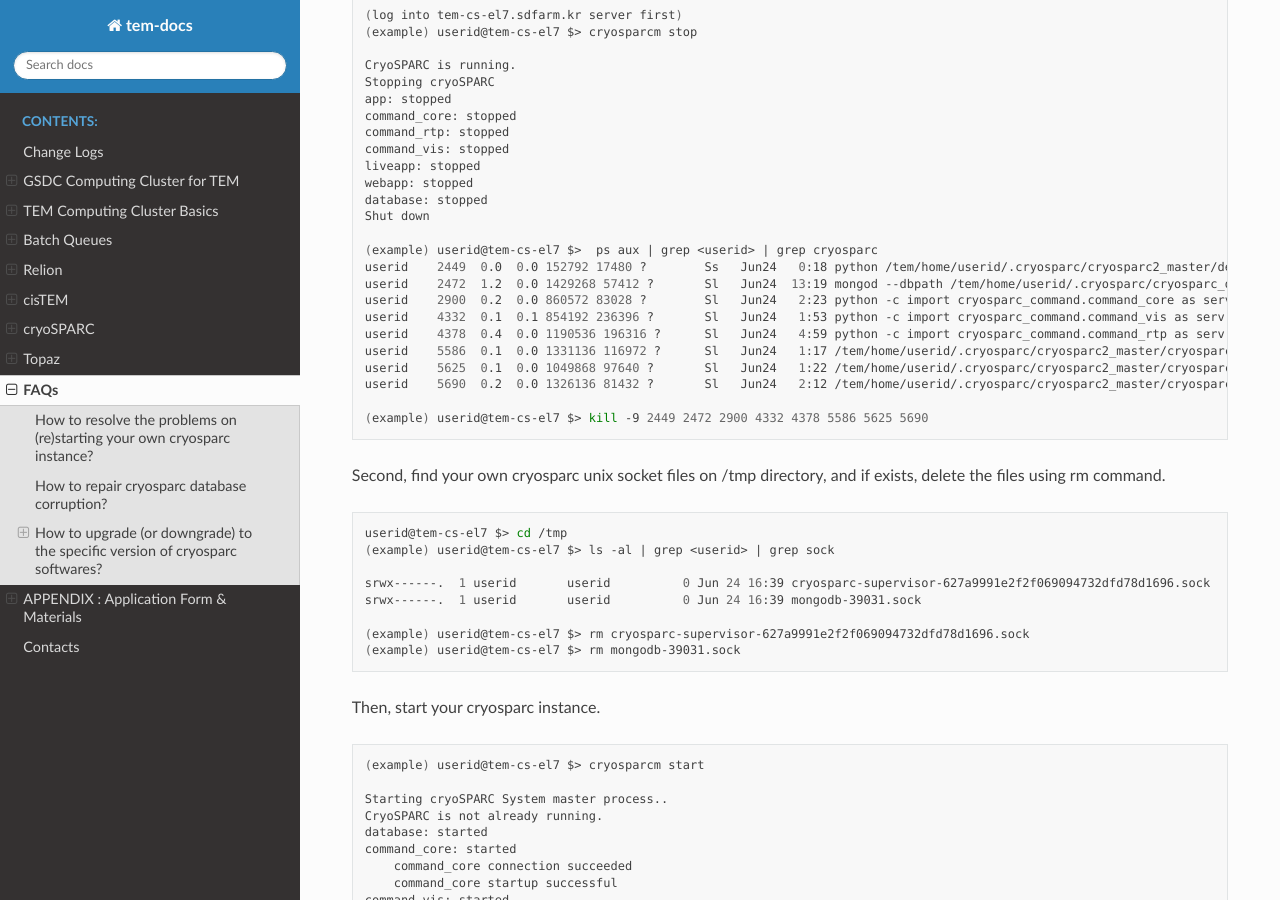
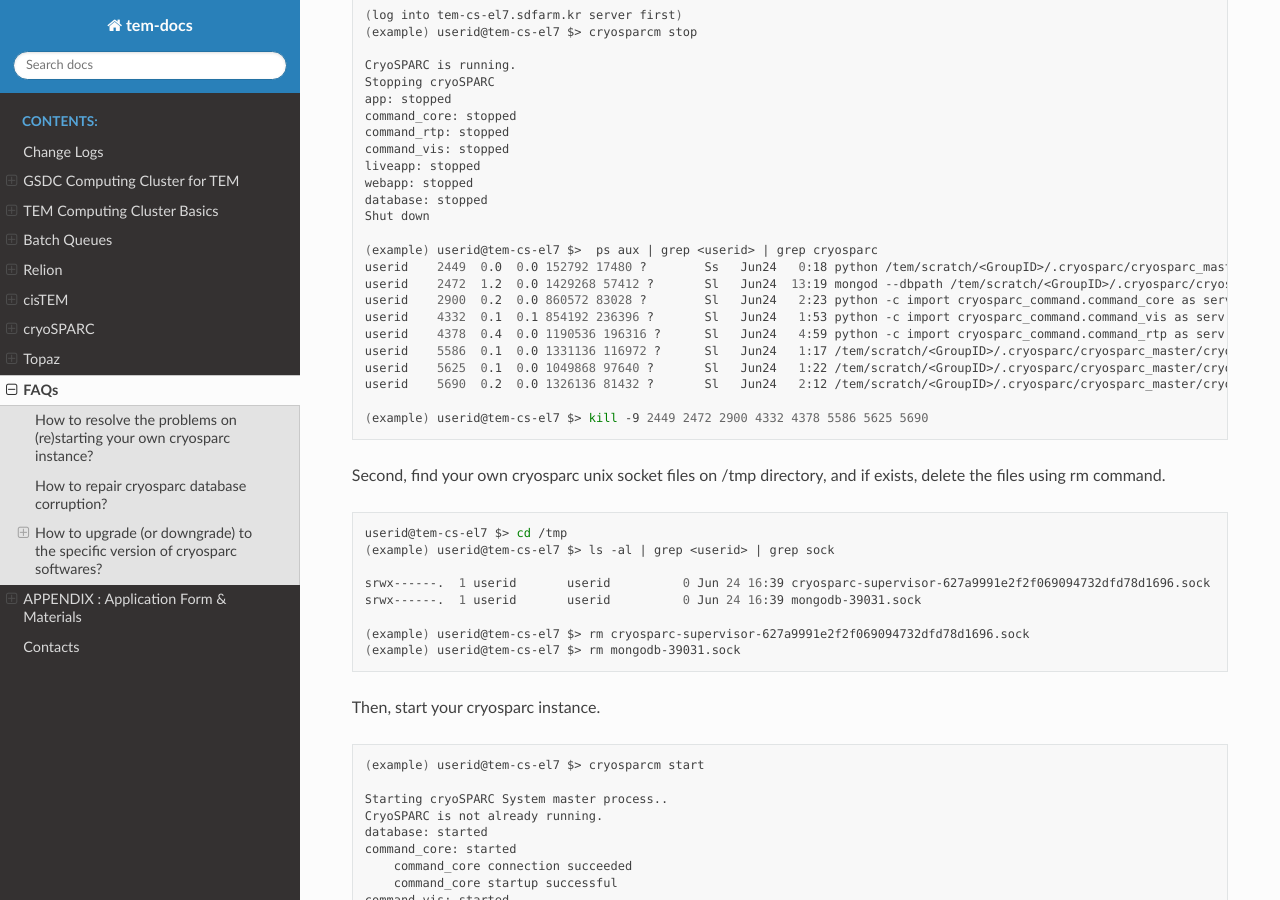
Before and after one commit to junglok/tem-docs, a Sphinx documentation site: the page built from docs/faq.rst, in a window 1280 px wide and 900 px high, scrolled down 390 px. Built offline with Sphinx 7.4.7 and the Read the Docs theme 2.0.0, drawn with Linux system fonts in a browser that asks for light colours.

Commit message:
cryosparc updated

```diff
--- a/docs/faq.rst
+++ b/docs/faq.rst
@@ -30,14 +30,14 @@
     Shut down
 
     (example) userid@tem-cs-el7 $>  ps aux | grep <userid> | grep cryosparc
-    userid    2449  0.0  0.0 152792 17480 ?        Ss   Jun24   0:18 python /tem/home/userid/.cryosparc/cryosparc2_master/deps/anaconda/envs/cryosparc_master_env/bin/supervisord -c /tem/home/userid/.cryosparc/cryosparc2_master/supervisord.conf
-    userid    2472  1.2  0.0 1429268 57412 ?       Sl   Jun24  13:19 mongod --dbpath /tem/home/userid/.cryosparc/cryosparc_database --port 39031 --oplogSize 64 --replSet meteor --nojournal --wiredTigerCacheSizeGB 4
+    userid    2449  0.0  0.0 152792 17480 ?        Ss   Jun24   0:18 python /tem/scratch/<GroupID>/.cryosparc/cryosparc_master/deps/anaconda/envs/cryosparc_master_env/bin/supervisord -c /tem/scratch/<GroupID>/.cryosparc/cryosparc_master/supervisord.conf
+    userid    2472  1.2  0.0 1429268 57412 ?       Sl   Jun24  13:19 mongod --dbpath /tem/scratch/<GroupID>/.cryosparc/cryosparc_database --port 39031 --oplogSize 64 --replSet meteor --nojournal --wiredTigerCacheSizeGB 4
     userid    2900  0.2  0.0 860572 83028 ?        Sl   Jun24   2:23 python -c import cryosparc_command.command_core as serv; serv.start(port=39032)
     userid    4332  0.1  0.1 854192 236396 ?       Sl   Jun24   1:53 python -c import cryosparc_command.command_vis as serv; serv.start(port=39033)
     userid    4378  0.4  0.0 1190536 196316 ?      Sl   Jun24   4:59 python -c import cryosparc_command.command_rtp as serv; serv.start(port=39035)
-    userid    5586  0.1  0.0 1331136 116972 ?      Sl   Jun24   1:17 /tem/home/userid/.cryosparc/cryosparc2_master/cryosparc_webapp/nodejs/bin/node ./bundle/main.js
-    userid    5625  0.1  0.0 1049868 97640 ?       Sl   Jun24   1:22 /tem/home/userid/.cryosparc/cryosparc2_master/cryosparc_app/nodejs/bin/node ./bundle/main.js
-    userid    5690  0.2  0.0 1326136 81432 ?       Sl   Jun24   2:12 /tem/home/userid/.cryosparc/cryosparc2_master/cryosparc_liveapp/nodejs/bin/node ./bundle/main.js
+    userid    5586  0.1  0.0 1331136 116972 ?      Sl   Jun24   1:17 /tem/scratch/<GroupID>/.cryosparc/cryosparc_master/cryosparc_webapp/nodejs/bin/node ./bundle/main.js
+    userid    5625  0.1  0.0 1049868 97640 ?       Sl   Jun24   1:22 /tem/scratch/<GroupID>/.cryosparc/cryosparc_master/cryosparc_app/nodejs/bin/node ./bundle/main.js
+    userid    5690  0.2  0.0 1326136 81432 ?       Sl   Jun24   2:12 /tem/scratch/<GroupID>/.cryosparc/cryosparc_master/cryosparc_liveapp/nodejs/bin/node ./bundle/main.js
 
     (example) userid@tem-cs-el7 $> kill -9 2449 2472 2900 4332 4378 5586 5625 5690
 
```
